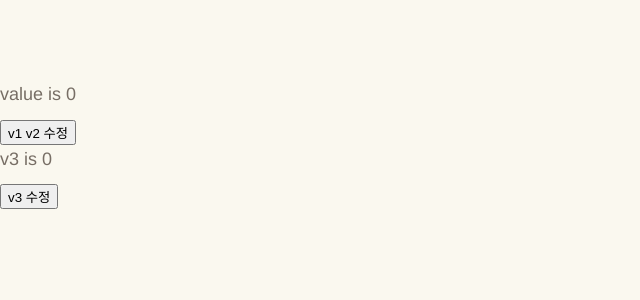
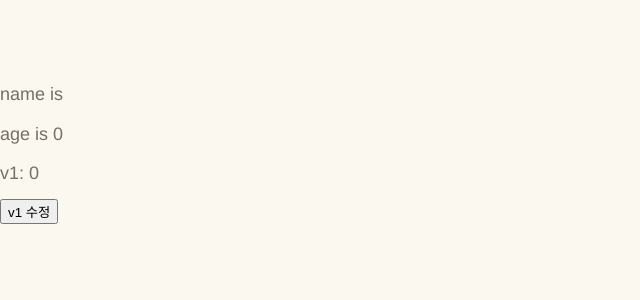
Before and after one commit to sungyun6789/react-practice, a React (Create React App) app: page / in a window 1280 px wide. Shown: the top 300 px of the page, without its empty margins (0-640 px from the left). Built offline with nearby package versions, Linux system fonts and the light colour scheme; the HTML template or start-up script is replaced by a standard one.

Commit message:
useCallback

```diff
--- a/src/App.js
+++ b/src/App.js
@@ -1,5 +1,5 @@
-import Memo from './practical-react/hook/memo/Memo';
+import CallBack from './practical-react/hook/useCallback/CallBack';
 
 export default function App() {
-  return <Memo />;
+  return <CallBack />;
 }
--- /dev/null
+++ b/src/practical-react/hook/useCallback/CallBack.js
@@ -0,0 +1,27 @@
+import React, { useState, useCallback } from 'react';
+
+const CallBack = () => {
+  const [name, setName] = useState('');
+  const [age, setAge] = useState(0);
+  const [v1, setV1] = useState(0);
+  const onSave = useCallback(() => saveToServer(name, age), [name, age]);
+
+  return (
+    <div>
+      <p>{`name is ${name}`}</p>
+      <p>{`age is ${age}`}</p>
+      <UserEdit onSave={onSave} setName={setName} setAge={setAge} />
+      <p>{`v1: ${v1}`}</p>
+      <button onClick={() => setV1(Math.random())}>v1 수정</button>
+    </div>
+  );
+};
+
+export default CallBack;
+
+const UserEdit = React.memo(function ({ onSave, setName, setAge }) {
+  console.log('UserEdit Render');
+  return null;
+});
+
+function saveToServer(name, age) {}
```
